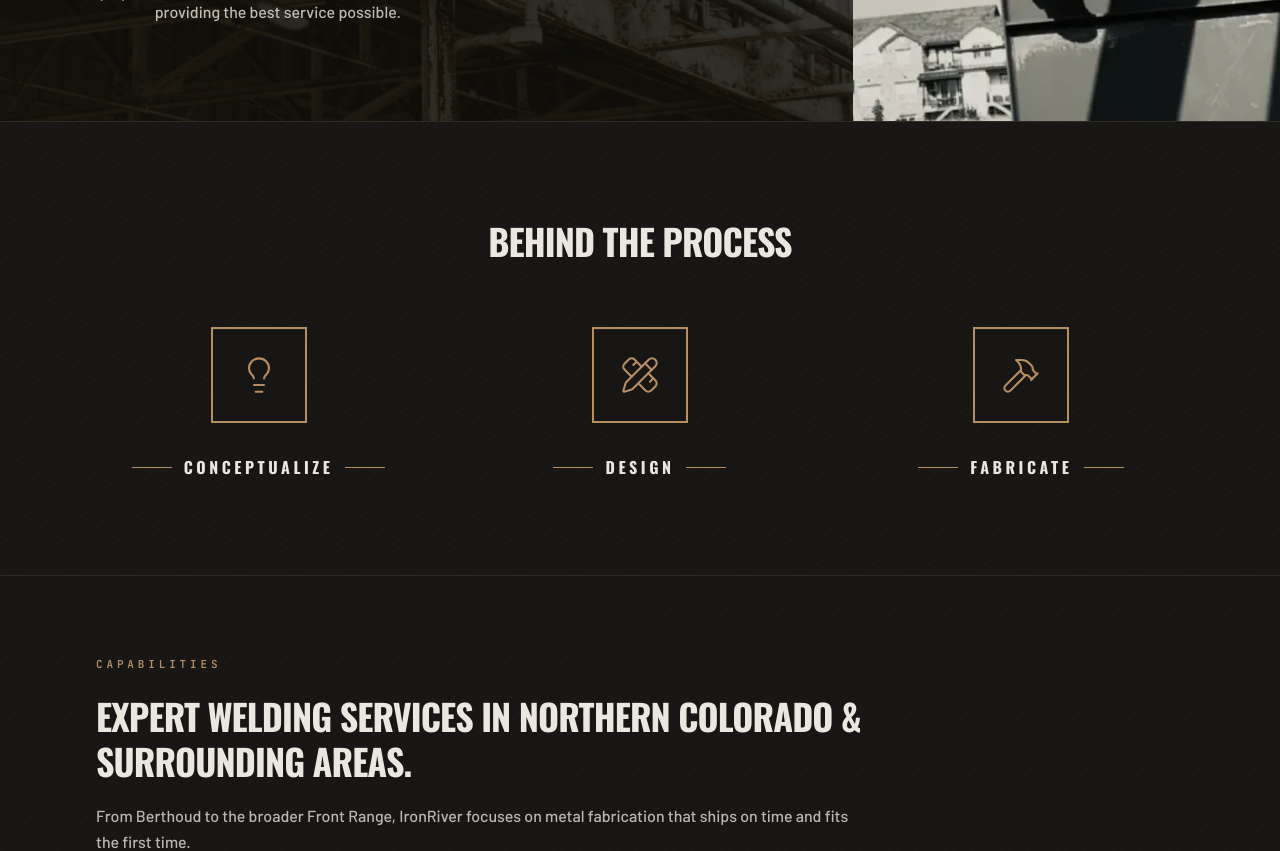
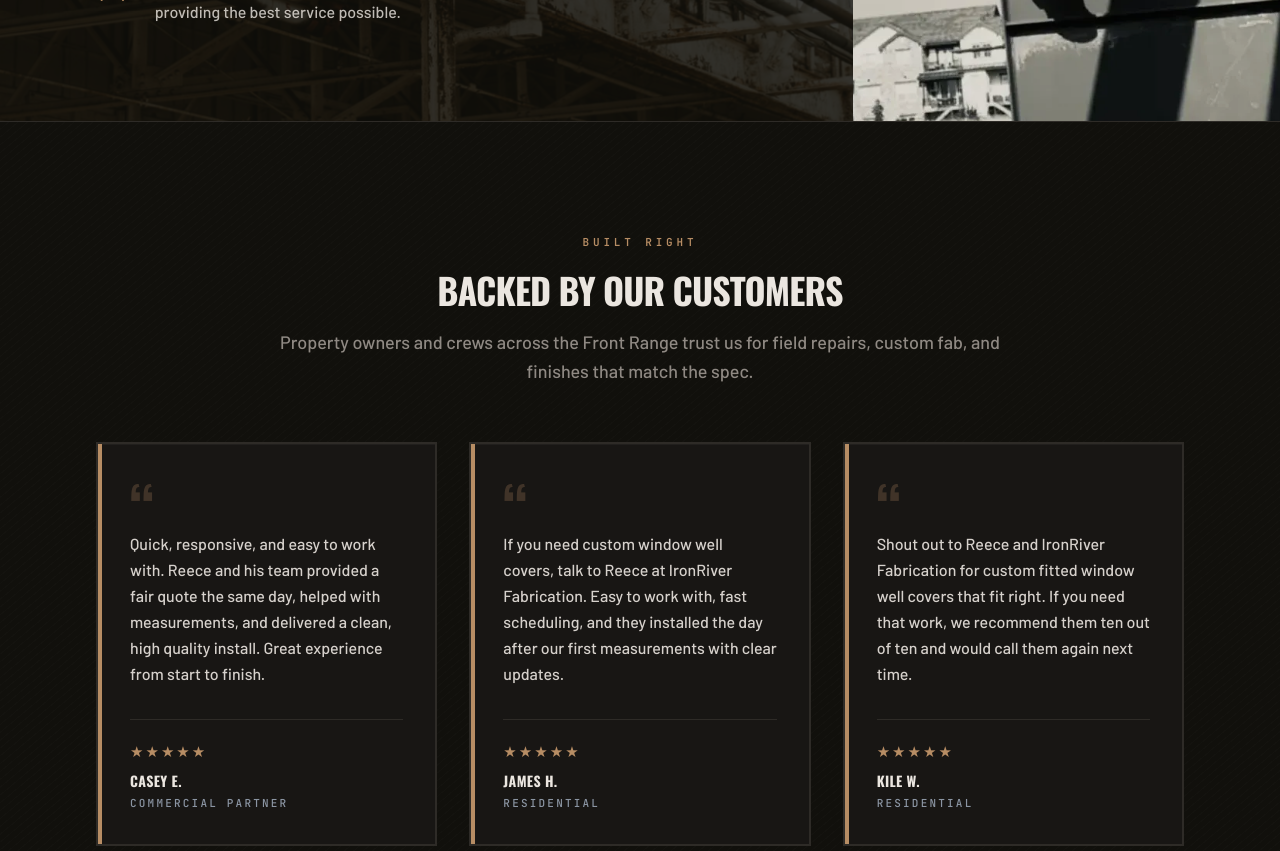
Before and after one commit to lcorbitt/ironriver-fab, a Next.js app: page / in a window 1280 px wide. Shown: the part 3080-3931 px from the top of the page. Built offline with nearby package versions, Linux system fonts and the light colour scheme; no server answers.

Commit message:
Homepage updates

```diff
--- a/src/app/page.tsx
+++ b/src/app/page.tsx
@@ -32,8 +32,8 @@ export default function HomePage() {
       <TrustSignals />
       <GalleryPreview />
       <WhyChooseUsSection />
-      <ProcessSection />
-      <ServicesSection />
+      {/* <ProcessSection /> */}
+      {/* <ServicesSection /> */}
       <TestimonialsSection />
       <FaqSection />
       <CtaStrip />
```
